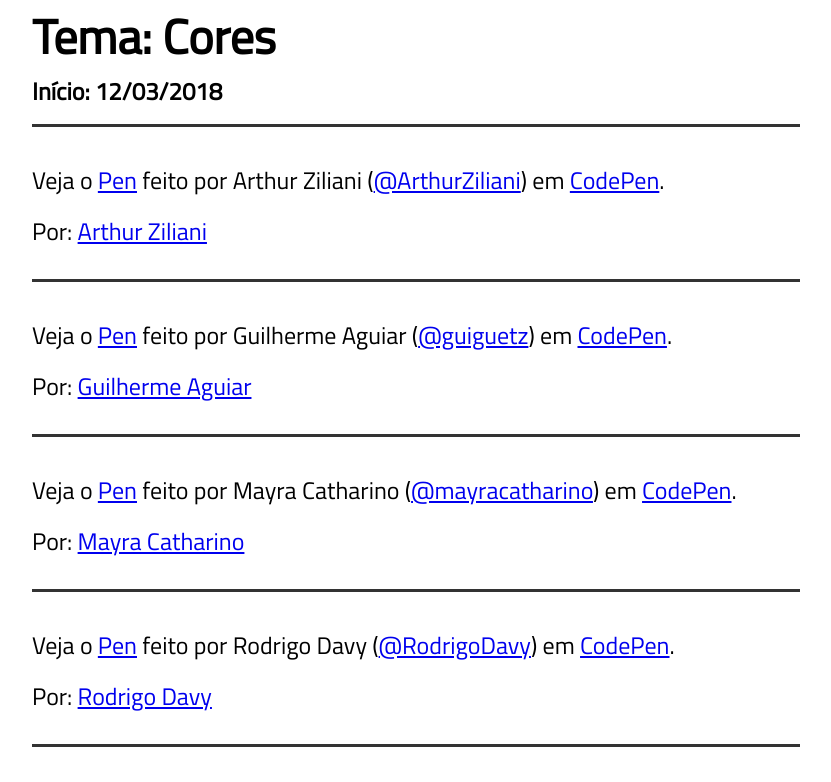
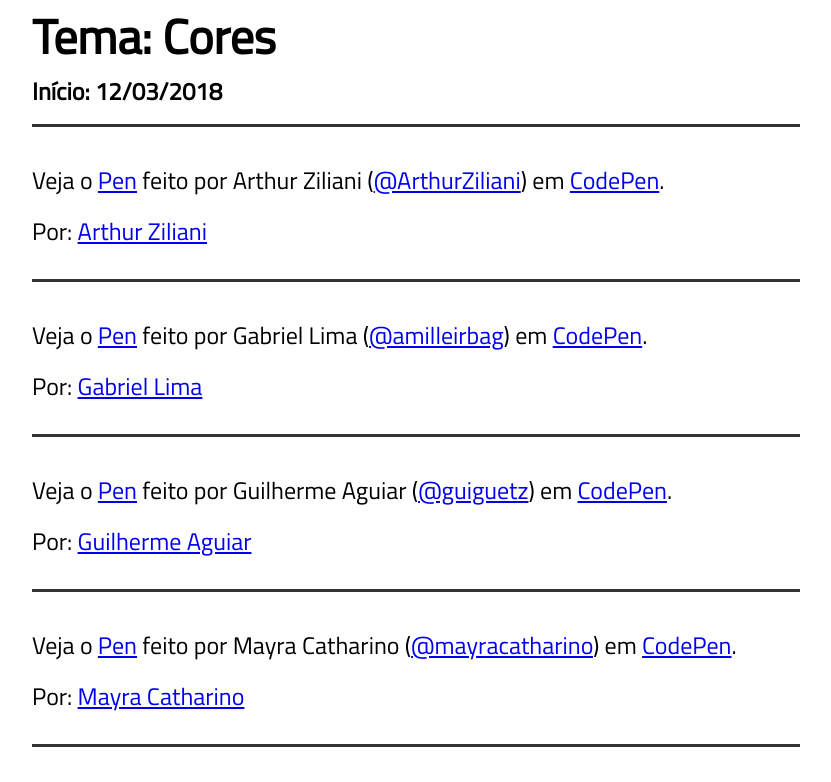
Before and after one commit to guiguetz/guiguetz.github.io, a Jekyll site: the page built from desafiosuricato/semana-1/index.html, in a window 1280 px wide, cut to the strip 0-782 px from the top of the page. Shown: the whole strip, without its empty margins (224-1055 px from the left). Built offline with Jekyll 4.4.1, drawn with Linux system fonts in a browser that asks for light colours.

Commit message:
Added Gabriel Entry

```diff
--- a/_data/challenge.json
+++ b/_data/challenge.json
@@ -22,5 +22,11 @@
         user: "ArthurZiliani",
         pen: "JLbNNJ",
         week: 1
+    },
+    {
+        name: "Gabriel Lima",
+        user: "amilleirbag",
+        pen: "KoWgQQ",
+        week: 1
     }
 ]
```
